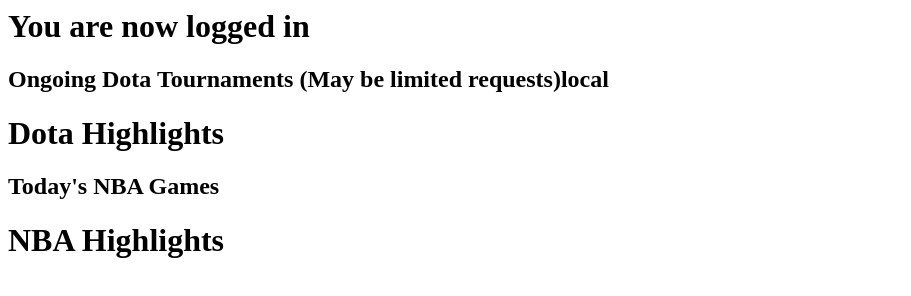
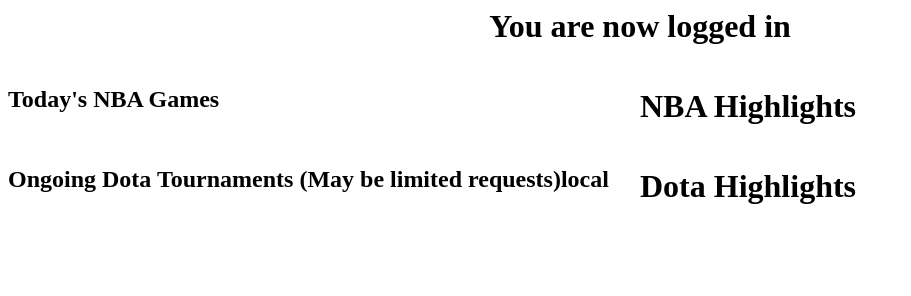
Before and after one commit to bombjester/sports, a website: page client/index.html at #!/profile in a window 1280 px wide. Shown: the whole page, without its empty margins (0-911 px from the left). Drawn offline with nearby package versions, Linux system fonts and the light colour scheme; some packages are replaced by stand-ins of ours; files that its build step writes are made by us from their sources; no server answers.

Commit message:
added columns

```diff
--- a/client/index.html
+++ b/client/index.html
@@ -3,6 +3,7 @@
 	<title>test</title>
 	<script src="//ajax.googleapis.com/ajax/libs/angularjs/1.3.5/angular.min.js"></script>
   <script src="//ajax.googleapis.com/ajax/libs/angularjs/1.3.5/angular-route.min.js"></script>
+  <link rel="stylesheet" type="text/css" href="profile.css">
   <script>
 
   var angular = angular.module('app', ['ngRoute']);
@@ -13,13 +14,13 @@
         $routeProvider
 
         .when('/',{
-          templateUrl: 'static/partials/main.html'
+          templateUrl: 'static/partials/profile.html' //static/partials/main.html
         })
          .when('/profile',{
           templateUrl: 'static/partials/profile.html'
         })
         .otherwise({
-          redirectTo: '/'
+          redirectTo: 'static/partials/profile.html'
         });
 
       });
--- /dev/null
+++ b/client/static/css/profile.css
@@ -0,0 +1,12 @@
+
+.column {
+    float: left;
+    width: 50%;
+}
+
+/* Clear floats after the columns */
+.row:after {
+    content: "";
+    display: table;
+    clear: both;
+}
--- a/client/static/partials/profile.html
+++ b/client/static/partials/profile.html
@@ -3,23 +3,34 @@
 	<title></title>
 </head>
 <body>
-	<h1> You are now logged in</h1>
+	<h1 style="text-align: center"> You are now logged in</h1>
 	<div ng-controller="apicontroller">
-		<h2> Ongoing Dota Tournaments (May be limited requests)local</h2>
-		<p ng-repeat="index in dotatourneys"><a href="http://liquipedia.net{{index.href}}#Group_Stage">{{index.Tournament}}</a></p>
-		<h1> Dota Highlights</h1>
-
-			<p ng-repeat="index in dotavods">{{index.Team}}  <a href="http://www.gosugamers.net{{index.hyperlink}}">Link</a> Date Added: {{index.date_added}}</p>
+		<div class="nba row">
+			<div class="column">
 				<h2> Today's NBA Games</h2>
 					<p ng-repeat="index in nbaschedule">{{index.game}}
 					<a ng-if="index.href != 'None'" href="https://www.reddit.com{{index.href}}">Link</a>
 					<p ng-if="index.href.length == 4"> No Link Yet</p>
 				</p>
+			</div>
+			<div class="column">
 				<h1> NBA Highlights</h1>
 					<p ng-repeat="index in nbavods">{{index.Title}}
 						<a href="https://www.youtube.com/watch?v={{index.videoID}}"><img src="{{index.Thumbnail}}"></a>
 
 					</p>
 			</div>
+		</div>
+		<div class="dota row">
+			<div class="column">
+			<h2> Ongoing Dota Tournaments (May be limited requests)local</h2>
+			<p ng-repeat="index in dotatourneys"><a href="http://liquipedia.net{{index.href}}#Group_Stage">{{index.Tournament}}</a></p>
+		</div>
+		<div class="column">
+			<h1> Dota Highlights</h1>
+
+				<p ng-repeat="index in dotavods">{{index.Team}}  <a href="http://www.gosugamers.net{{index.hyperlink}}">Link</a> Date Added: {{index.date_added}}</p>
+		</div>
+	</div>
 </body>
 </html>
```
Also changed, not shown: package.json (+6 -3 lines), 1 other file. Lines whose indentation alone changed are shown as unchanged.
